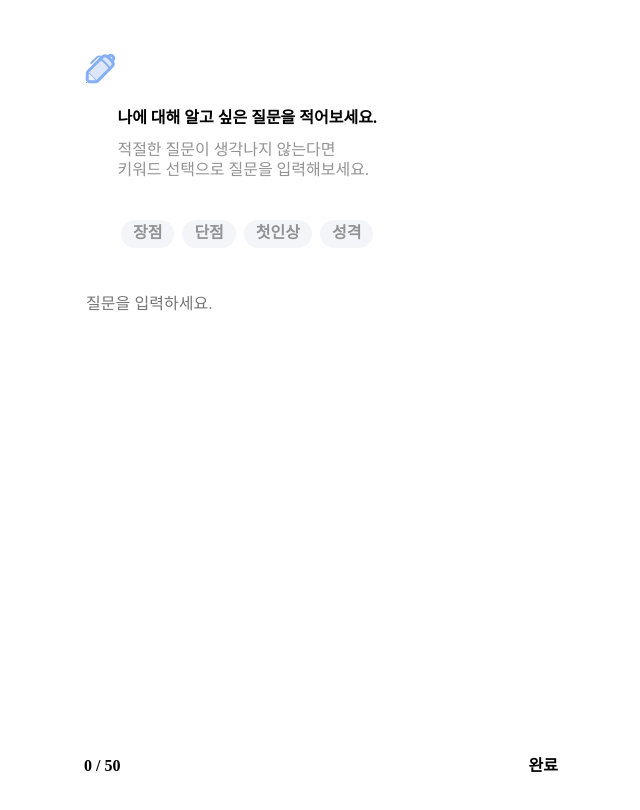
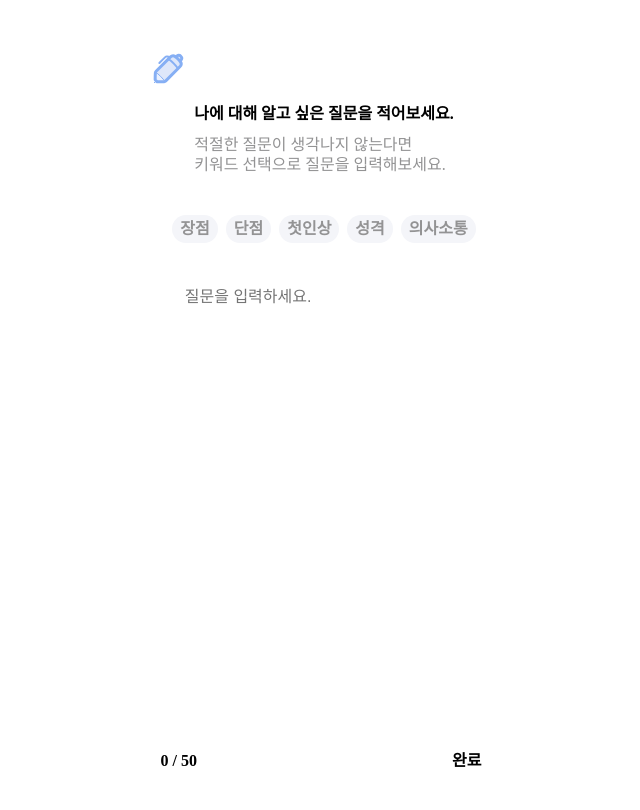
Before and after one commit to taeo-sprint16/frontend, a React (Vite) app: page /write-question in a window 1280 px wide. Shown: the whole page, without its empty margins (316-956 px from the left). Built offline with nearby package versions, Linux system fonts and the light colour scheme; no server answers; a web font is replaced by a local one.

Commit message:
style : 리뷰 반영

```diff
--- a/src/components/NickName.tsx
+++ b/src/components/NickName.tsx
@@ -98,7 +98,6 @@ const NickName = () => {
 };
 
 const StyledQuestionContainer = styled.div`
-  @media (max-width: 480px) {
   width: 20.4rem;
   height: 100vh;
   background: #fff;
@@ -106,7 +105,7 @@ const StyledQuestionContainer = styled.div`
   flex-direction: column;
   align-items: center;
   margin: 0 auto;
-  }
+  padding: 0 24px;
 `;
 
 const UserIcon = styled.svg`
@@ -125,8 +124,7 @@ const UserIcon = styled.svg`
 const Wrapper = styled.div`
   display: flex;
   flex-direction: column;
-  align-items: center;
-  align-self: stretch;
+  align-items: flex-start;
   gap: 1.25rem;
 `;
 
@@ -170,12 +168,14 @@ const CompleteButton = styled.button`
   position: absolute;
   bottom: 3.125rem;
   display: flex;
-  width: 23rem;
+  width: calc(100%-48px);
+  max-width: calc(480px - 48px);
+  left: 50%;
+  transform: translateX(-50%);
   height: 3rem;
   padding: 0.5rem 1.5rem;
   justify-content: center;
   align-items: center;
-  flex-shrink: 0;
   border-radius: 1.5rem;
   background: #86aff4;
   color: white;
--- a/src/components/WriteQuestion.tsx
+++ b/src/components/WriteQuestion.tsx
@@ -140,20 +140,24 @@ const WriteQuestion = () => {
           </span>
         </Title>
         <ButtonContainer>
-          <Button onClick={handleSelect} active={activeButton === '장점'}>
+          <Button onClick={handleSelect} type="button" active={activeButton === '장점'}>
             장점
           </Button>
-
-          <Button onClick={handleSelect} active={activeButton === '단점'}>
+          <Button onClick={handleSelect} type="button" active={activeButton === '단점'}>
             단점
           </Button>
-
-          <Button onClick={handleSelect} active={activeButton === '첫인상'}>
+          <Button onClick={handleSelect} type="button" active={activeButton === '첫인상'}>
             첫인상
           </Button>
-
-          <Button onClick={handleSelect} active={activeButton === '성격'}>
+          <Button onClick={handleSelect} type="button" active={activeButton === '성격'}>
             성격
+          </Button>
+          <Button
+            onClick={handleSelect}
+            type="button"
+            active={activeButton === '의사소통'}
+          >
+            의사소통
           </Button>
         </ButtonContainer>
         <PlaceHolder
@@ -183,7 +187,6 @@ const WriteQuestion = () => {
 };
 
 const StyledQuestionContainer = styled.form`
-  @media (max-width: 480px) {
   margin-top: 60px;
   width: 375px;
   height: 812px;
@@ -192,7 +195,7 @@ const StyledQuestionContainer = styled.form`
   flex-direction: column;
   align-items: center;
   margin: 0 auto;
-  }
+  padding: 0 24px;
 `;
 
 const WriteIcon = styled.svg`
@@ -240,8 +243,8 @@ const ButtonContainer = styled.div`
 const Button = styled.button<{ active: boolean }>`
   display: flex;
   height: 1.75rem;
-  padding: 0.5rem 0.75rem;
-  justify-content: center;
+  padding: 0.5rem 0.5rem;
+  justify-content: space-between;
   align-items: center;
   border: none;
   font-weight: 600;
@@ -293,6 +296,7 @@ const PlaceHolder = styled.textarea`
   min-height: 6.25rem;
   overflow: hidden;
   outline: none;
+  padding: 0 24px;
 `;
 
 const DoneContainer = styled.div`
```
Lines whose indentation alone changed are shown as unchanged.
